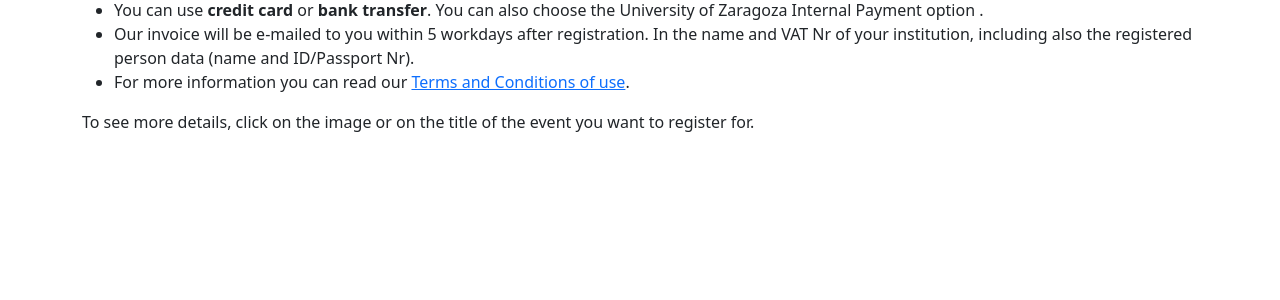
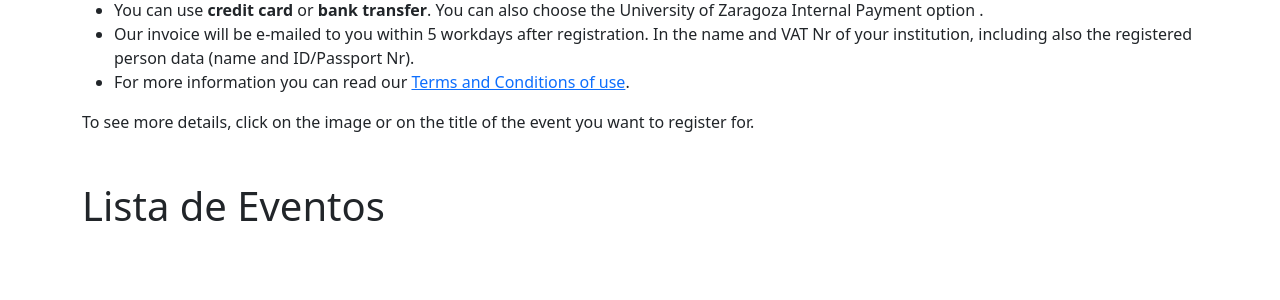
Before and after one commit to teopeleato/djangostore, a Django app: page / in a window 1280 px wide. Shown: the part 269-569 px from the top of the page. Run offline with Django 5.2, Linux system fonts and the light colour scheme; data that the repository does not hold is empty; some libraries are stand-ins or nearby versions.

Commit message:
mas campos

```diff
--- a/djangostore/eventos/models.py
+++ b/djangostore/eventos/models.py
@@ -1,10 +1,14 @@
 from django.db import models
+import datetime
 
 class Evento(models.Model):
     titulo = models.CharField(max_length=100)
     titulo_largo = models.CharField(max_length=255)
     precio_base = models.IntegerField()
     imagen = models.ImageField(upload_to='eventos/')
+    fecha_inicio = models.DateField(default=datetime.date.today)
+    fecha_fin = models.DateField(default=datetime.date.today)
+    descripcion = models.TextField(default='more info...')
 
     def __str__(self):
         return self.titulo
--- a/djangostore/eventos/templates/eventos/home.html
+++ b/djangostore/eventos/templates/eventos/home.html
@@ -3,9 +3,9 @@
 {%block title %}I3A Store{% endblock %}
 
 {% block main-content %}
-<!-- Contenido principal -->
+
 <div class="container mt-5">
-    <div class="jumbotron">
+    <div class="">
         <h1 class="display-4">I3A Store</h1>
         <p style="text-align:left;">In this website you can&nbsp;register&nbsp;for&nbsp;the&nbsp;<strong>events</strong> or <strong>conferences</strong> organized by the institute.</p>
         <ul>
@@ -18,4 +18,40 @@
         <p>To see more details, click on the image or on the title of the event you want to register for.</p>
     </div>
 </div>
+
+<div class="container mt-5">
+    <h1 class="mb-4">Lista de Eventos</h1>
+    <div class="container mt-4">
+        <div class="row">
+            {% for evento in eventos %}
+
+            <div class="col-12 col-md-6 col-lg-3 mb-4">
+                <div class="card h-100">
+                    <img src="{{ evento.imagen.url }}" class="card-img-top" alt="{{ evento.titulo }}">
+                    <div class="card-body">
+                        <h5 class="card-title">{{ evento.titulo }}</h5>
+                        <p class="card-text">{{ evento.titulo_largo }} {{ evento.precio_base }} €</p>
+                        <a href="{{ item.url }}" class="btn btn-primary">Ver más</a>
+                    </div>
+                </div>
+            </div>
+
+
+            <!--
+                <div class="col-md-4">
+                    <div class="card mb-4">
+                        <img src="{{ evento.imagen.url }}" class="card-img-top" alt="{{ evento.titulo }}">
+                        <div class="card-body">
+                            <h5 class="card-title">{{ evento.titulo }}</h5>
+                            <p class="card-text">{{ evento.titulo_largo }}</p>
+                            <p class="card-text"><strong>Precio Base:</strong> ${{ evento.precio_base }}</p>
+                        </div>
+                    </div>
+                </div>
+            -->
+            {% endfor %}
+        </div>
+    </div>
+</div>
+
 {% endblock %}
--- a/djangostore/eventos/urls.py
+++ b/djangostore/eventos/urls.py
@@ -2,7 +2,6 @@ from django.urls import path
 from . import views
 
 urlpatterns = [
-    # Ruta inicial que llama a la vista `lista_eventos`
     path('', views.home, name='home'),  # Ruta para la página principal
-    path('lista-eventos', views.lista_eventos, name='lista_eventos'),
+    # path('lista-eventos', views.lista_eventos, name='lista_eventos'),
 ]
--- a/djangostore/eventos/views.py
+++ b/djangostore/eventos/views.py
@@ -2,8 +2,11 @@ from django.shortcuts import render
 from .models import Evento
 
 def home(request):
-    return render(request, 'eventos/home.html')
+    eventos = Evento.objects.all()
+    return render(request, 'eventos/home.html', {'eventos': eventos})
 
+'''
 def lista_eventos(request):
     eventos = Evento.objects.all()
     return render(request, 'eventos/lista_eventos.html', {'eventos': eventos})
+'''
```
Also changed, not shown: djangostore/eventos/templates/eventos/lista_eventos.html (deleted, +0 -40 lines), djangostore/eventos/migrations/0002_evento_descripcion_evento_fecha_fin_and_more.py (added).
